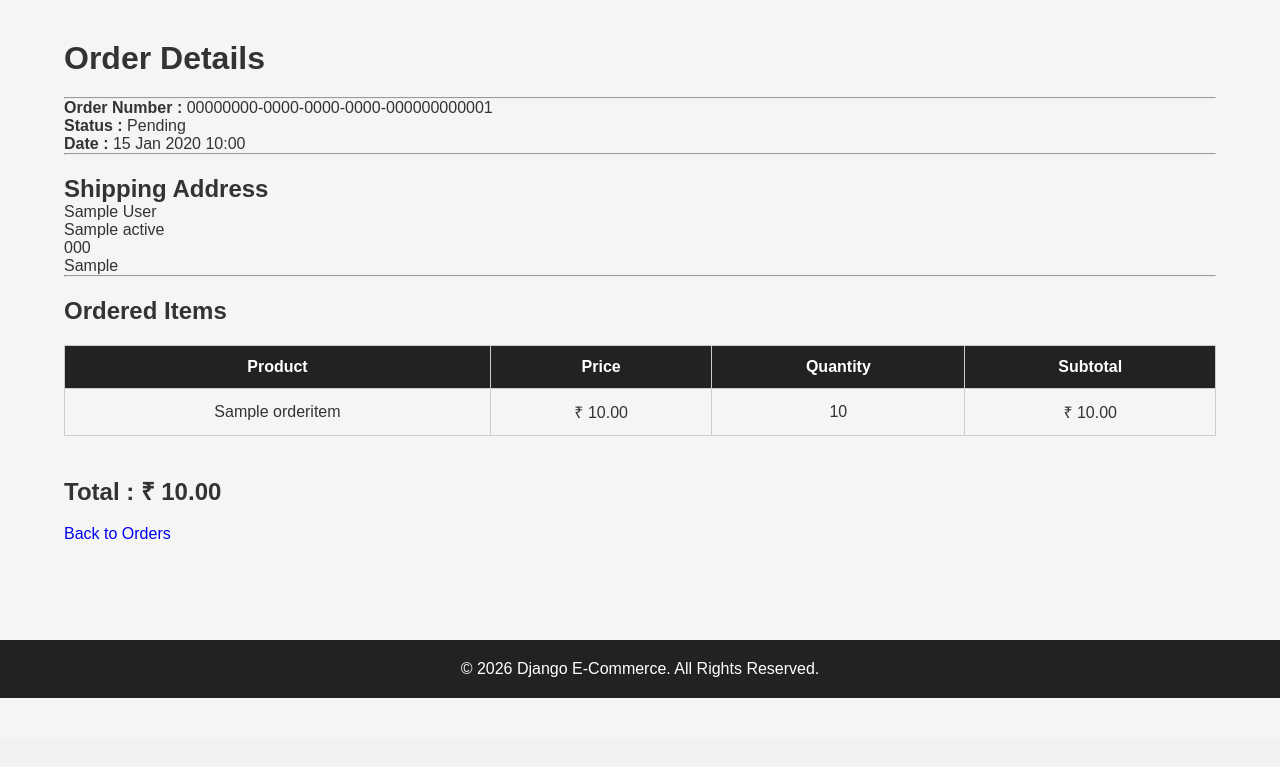
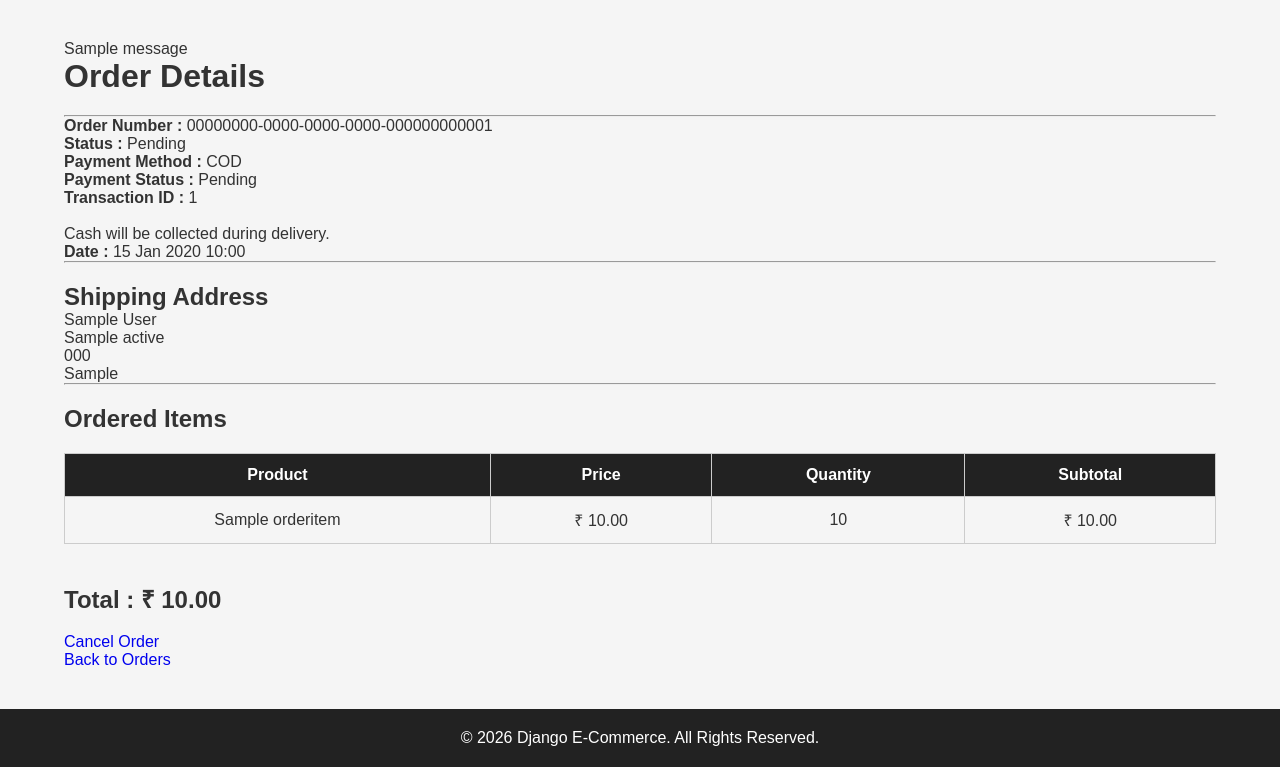
Before and after one commit to kishore161505/django-ecommerce, a Django app: page /orders/00000000-0000-0000-0000-000000000001/ in a window 1280 px wide. Shown: the part 62-829 px from the top of the page. Before the commit the page ends 760 px from the top, so only its background shows below. Run offline with Django 5.2, Linux system fonts and the light colour scheme; a user stored in the database is signed in; tables that the repository leaves empty hold one stand-in row (values such as "Sample post"); one stand-in notice (Sample message) is shown.

Commit message:
Phase 6 - Payment Integration and Order Cancellation

```diff
--- a/orders/models.py
+++ b/orders/models.py
@@ -108,3 +108,96 @@ class OrderItem(models.Model):
     def __str__(self):
 
         return self.product_name
+
+
+class Payment(models.Model):
+
+    PAYMENT_METHODS = (
+
+        ("COD", "Cash On Delivery"),
+
+        ("ONLINE", "Online Payment"),
+
+    )
+
+    PAYMENT_STATUS = (
+
+        ("Pending", "Pending"),
+
+        ("Completed", "Completed"),
+
+        ("Failed", "Failed"),
+
+        ("Refunded", "Refunded"),
+
+    )
+
+    order = models.OneToOneField(
+
+        Order,
+
+        on_delete=models.CASCADE,
+
+        related_name="payment",
+
+    )
+
+    payment_method = models.CharField(
+
+        max_length=20,
+
+        choices=PAYMENT_METHODS,
+
+    )
+
+    payment_status = models.CharField(
+
+        max_length=20,
+
+        choices=PAYMENT_STATUS,
+
+        default="Pending",
+
+    )
+
+    transaction_id = models.CharField(
+
+        max_length=100,
+
+        blank=True,
+
+        null=True,
+
+    )
+
+    amount = models.DecimalField(
+
+        max_digits=10,
+
+        decimal_places=2,
+
+    )
+
+    paid_at = models.DateTimeField(
+
+        blank=True,
+
+        null=True,
+
+    )
+
+    created_at = models.DateTimeField(
+
+        auto_now_add=True,
+
+    )
+
+    updated_at = models.DateTimeField(
+
+        auto_now=True,
+
+    )
+
+    def __str__(self):
+
+        return f"{self.order.order_number} - {self.payment_method}"
--- a/orders/urls.py
+++ b/orders/urls.py
@@ -23,6 +23,12 @@ urlpatterns = [
     ),
 
     path(
+        "cancel/<uuid:order_number>/",
+        views.cancel_order,
+        name="cancel_order",
+    ),
+
+    path(
         "<uuid:order_number>/",
         views.order_detail,
         name="order_detail",
--- a/orders/views.py
+++ b/orders/views.py
@@ -2,11 +2,12 @@ from django.contrib.auth.decorators import login_required
 from django.db import transaction
 from django.db.models import F
 from django.shortcuts import render, redirect, get_object_or_404
+from django.contrib import messages
 
 from accounts.models import Address
 from cart.models import Cart
 from products.models import Product
-from .models import Order, OrderItem
+from .models import Order, OrderItem, Payment
 
 @login_required
 def checkout(request):
@@ -14,9 +15,10 @@ def checkout(request):
     cart = get_object_or_404(
         Cart.objects.prefetch_related(
             "items__product",
-            "items__product__category",
+        ).select_related(
+            "user",
         ),
-        user=request.user
+        user=request.user,
     )
 
     if not cart.items.exists():
@@ -25,7 +27,7 @@ def checkout(request):
 
     addresses = Address.objects.filter(
         user=request.user
-    )
+    ).order_by("-id")
 
     if not addresses.exists():
 
@@ -42,6 +44,14 @@ def checkout(request):
             id=address_id,
             user=request.user
         )
+
+        payment_method = request.POST.get(
+            "payment_method"
+        )
+
+        if payment_method not in [ 'COD', 'ONLINE']:
+
+            return redirect("checkout")
 
         with transaction.atomic():
 
@@ -90,12 +100,45 @@ def checkout(request):
 
 
                 Product.objects.filter(
-                    id=product.id
+                    id=item.product.id
                 ).update(
                     stock=F("stock") - item.quantity
                 )
 
+
             OrderItem.objects.bulk_create(order_items)
+
+            payment = Payment.objects.create(
+
+                order=order,
+
+                payment_method=payment_method,
+
+                amount=order.total_amount,
+
+            )
+
+            if payment_method == "COD":
+
+                payment.payment_status = "Pending"
+
+                payment.save(
+                    update_fields=["payment_status"]
+                )
+
+                order.status = "Pending"
+
+                order.save(
+                    update_fields=["status"]
+                )
+
+            else:
+
+                payment.payment_status = "Pending"
+
+                payment.save(
+                    update_fields=["payment_status"]
+                )
 
             cart.items.all().delete()
 
@@ -129,7 +172,8 @@ def order_success(request, order_number):
     order = get_object_or_404(
 
         Order.objects.select_related(
-            "address"
+            "address",
+            "payment",
         ),
 
         order_number=order_number,
@@ -159,14 +203,9 @@ def order_history(request):
 
     orders = Order.objects.filter(
         user=request.user
-    ).only(
-        "order_number",
-        "status",
-        "total_amount",
-        "created_at",
+    ).select_related(
         "address",
-    ).select_related(
-        "address"
+        "payment",
     ).order_by(
         "-created_at"
     )
@@ -193,15 +232,10 @@ def order_detail(request, order_number):
     order = get_object_or_404(
 
         Order.objects.select_related(
-            "address"
+            "address",
+            "payment",
         ).prefetch_related(
             "items"
-        ).only(
-            "order_number",
-            "status",
-            "total_amount",
-            "created_at",
-            "address",
         ),
 
         order_number=order_number,
@@ -225,3 +259,70 @@ def order_detail(request, order_number):
         context,
 
     )
+
+
+@login_required
+def cancel_order(request, order_number):
+
+    order = get_object_or_404(
+
+        Order.objects.select_related(
+            "payment",
+        ).prefetch_related(
+            "items__product",
+        ),
+
+        order_number=order_number,
+
+        user=request.user,
+
+    )
+
+    if order.status != "Pending":
+
+        messages.error(
+            request,
+            "This order cannot be cancelled."
+        )
+
+        return redirect(
+            "order_detail",
+            order.order_number
+        )
+
+    with transaction.atomic():
+
+        for item in order.items.all():
+
+            Product.objects.filter(
+                id=item.product.id
+            ).update(
+                stock=F("stock") + item.quantity
+            )
+
+        order.status = "Cancelled"
+        order.save(
+            update_fields=["status"]
+        )
+
+        if order.payment.payment_method == "ONLINE":
+
+            order.payment.payment_status = "Refunded"
+
+        else:
+
+            order.payment.payment_status = "Pending"
+
+        order.payment.save(
+            update_fields=["payment_status"]
+        )
+
+    messages.success(
+        request,
+        "Order cancelled successfully."
+    )
+
+    return redirect(
+        "order_detail",
+        order.order_number
+    )
--- a/templates/base.html
+++ b/templates/base.html
@@ -123,6 +123,16 @@
 
     <main>
 
+        {% if messages %}
+
+            {% for message in messages %}
+
+                <p>{{ message }}</p>
+
+            {% endfor %}
+
+        {% endif %}
+
         {% block content %}
 
         {% endblock %}
--- a/templates/orders/order_detail.html
+++ b/templates/orders/order_detail.html
@@ -25,6 +25,58 @@ Order Details
 {{ order.status }}
 
 </p>
+
+<p>
+
+<strong>Payment Method :</strong>
+
+{{ order.payment.payment_method }}
+
+</p>
+
+<p>
+
+<strong>Payment Status :</strong>
+
+{{ order.payment.payment_status }}
+
+</p>
+
+<p>
+
+<strong>Transaction ID :</strong>
+
+{% if order.payment.transaction_id %}
+
+{{ order.payment.transaction_id }}
+
+{% else %}
+
+N/A
+
+{% endif %}
+
+</p>
+
+<br>
+
+{% if order.payment.payment_method == "COD" %}
+
+<p>
+
+Cash will be collected during delivery.
+
+</p>
+
+{% else %}
+
+<p>
+
+Online payment integration is coming soon.
+
+</p>
+
+{% endif %}
 
 <p>
 
@@ -132,6 +184,18 @@ Total :
 
 </h2>
 
+{% if order.status == "Pending" %}
+
+<br>
+
+<a href="{% url 'cancel_order' order.order_number %}">
+
+    Cancel Order
+
+</a>
+
+{% endif %}
+
 <br>
 
 <a href="{% url 'order_history' %}">
```
Also changed, not shown: orders/admin.py (+52 -1 lines), templates/orders/checkout.html (+32 -0 lines), templates/orders/order_history.html (+9 -1 lines), templates/orders/order_success.html (+46 -0 lines), orders/migrations/0002_payment.py (added).
